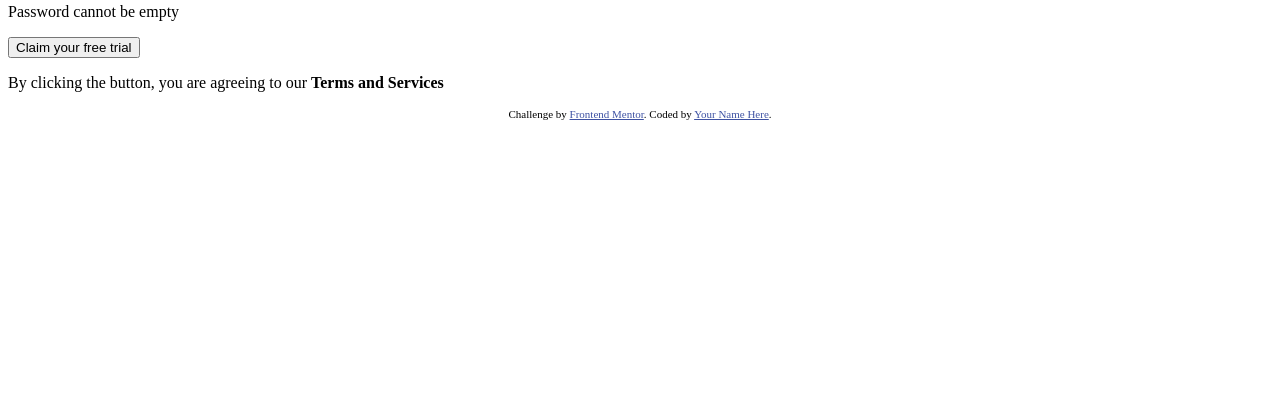
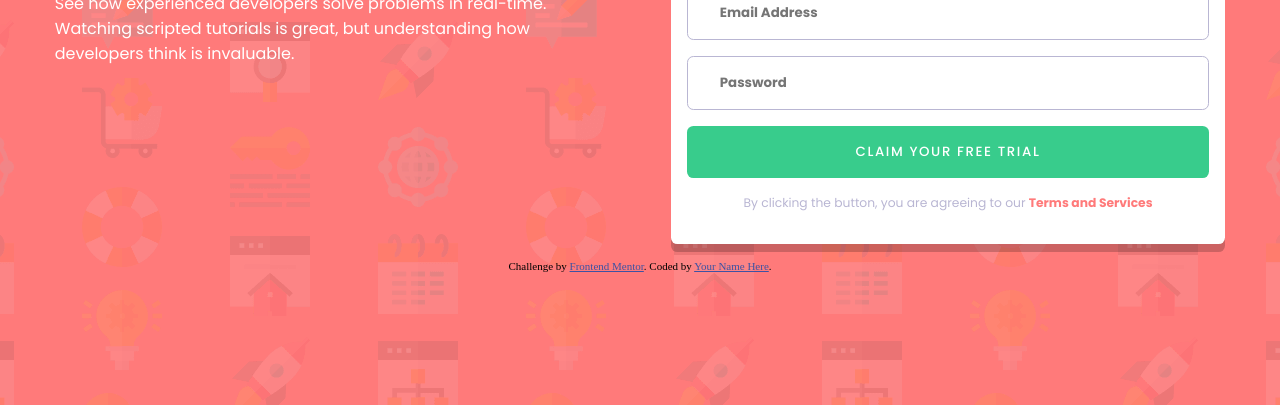
Before and after one commit to ProgramistaJarek/intro-component-with-signup-form-master, a plain HTML site: page index.html in a window 1280 px wide. Shown: the part 395-800 px from the top of the page. Drawn offline with Linux system fonts and the light colour scheme; the site is published under a folder, as on GitHub Pages, so addresses that start at the root find nothing.

Commit message:
fixing image and style

```diff
--- a/index.html
+++ b/index.html
@@ -12,7 +12,7 @@
 
   <link rel="preconnect" href="https://fonts.gstatic.com">
   <link href="https://fonts.googleapis.com/css2?family=Poppins:wght@400;500;600;700&display=swap" rel="stylesheet">
-  <link rel="stylesheet" href="/style/style.css">
+  <link rel="stylesheet" href="style/style.css">
   <style>
     .attribution {
       font-size: 11px;
@@ -64,7 +64,7 @@
       Coded by <a href="#">Your Name Here</a>.
     </p>
   </footer>
-  <script src="/script/script.js"></script>
+  <script src="script/script.js"></script>
 </body>
 
 </html>
--- a/style/layout/_body.scss
+++ b/style/layout/_body.scss
@@ -1,12 +1,12 @@
 body {
-  background-image: url("/images/bg-intro-mobile.png");
+  background-image: url(../images/bg-intro-mobile.png);
   background-repeat: no-repeat;
   background-color: $red;
 }
 
 @media (min-width: 376px) {
   body {
-    background-image: url("/images/bg-intro-desktop.png");
+    background-image: url(../images/bg-intro-desktop.png);
     background-position: top center;
     max-width: 1440px;
     margin: 0 auto;
```
Also changed, not shown: style/style.css.
